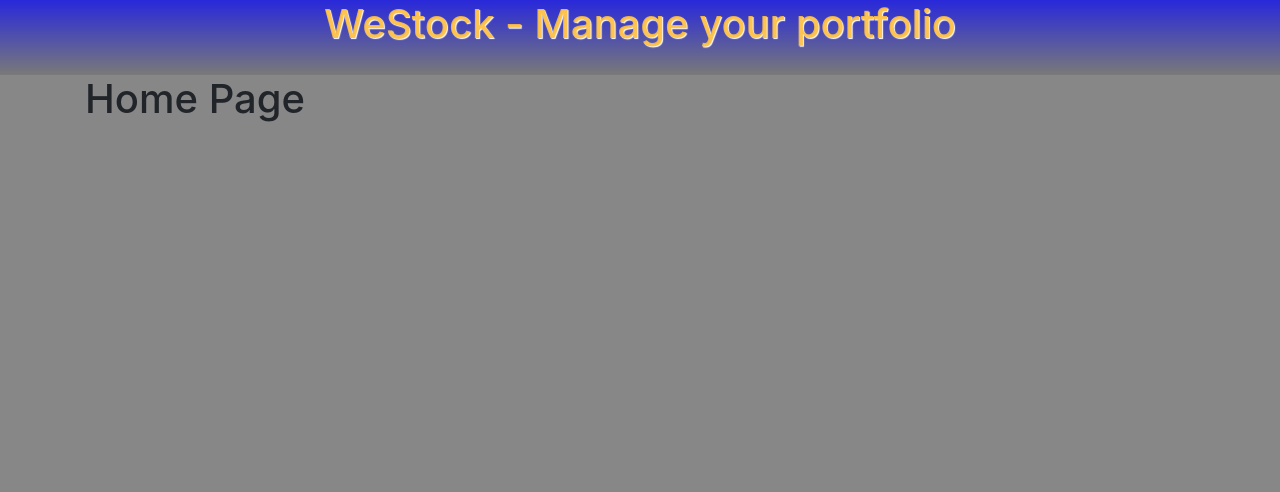
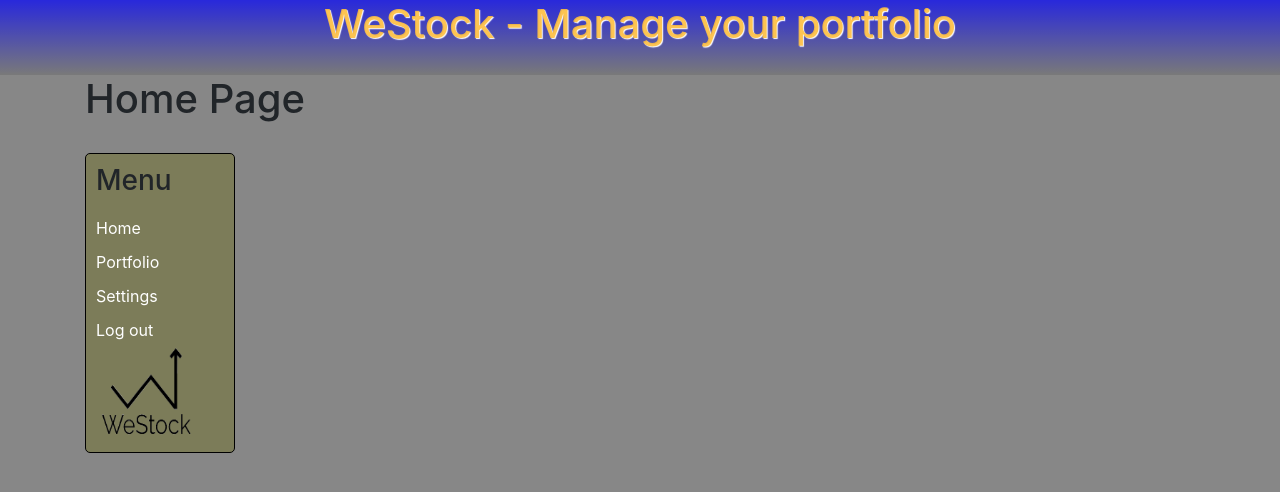
Before and after one commit to StockApp-Org/StockApp, a React (Create React App) app: page / in a window 1280 px wide. Both pictures are taken after typing "name@example.com", "Sample123" into the empty fields and a click on the input "Login". Shown: the top 492 px of the page. Built offline with nearby package versions, Linux system fonts and the light colour scheme.

Commit message:
Added menu component with a logo

```diff
--- a/src/Pages/Home/HomePage.js
+++ b/src/Pages/Home/HomePage.js
@@ -1,10 +1,12 @@
 import React from 'react';
 import {Container} from 'react-bootstrap';
+import Menu from '../Menu/Components/Menu';
 
 let HomePage = () => {
     return (
     <Container>
         <h1>Home Page</h1>
+        <Menu />
     </Container>
     )
 };
--- /dev/null
+++ b/src/Pages/Menu/Components/Menu.js
@@ -0,0 +1,23 @@
+import React from 'react';
+import '../Styles/Menu.css';
+import Logo from '../Images/logo.png';
+
+class Menu extends React.Component{
+
+
+    render(){
+        return(
+            <div id="MenuContainer">
+                <h3>Menu</h3>
+                <a href="">Home</a>
+                <a href="">Portfolio</a>
+                <a href="">Settings</a>
+                <a href="">Log out</a>
+
+                <img id="logo" src={Logo} alt="Logo here"></img>
+            </div>
+        );
+    }
+}
+
+export default Menu;
--- /dev/null
+++ b/src/Pages/Menu/Styles/Menu.css
@@ -0,0 +1,19 @@
+#MenuContainer{
+    border-radius: 5px;
+    border: 1px solid black;
+    background-color: rgb(124, 124, 89);
+    display: flex;
+    flex-direction: column;
+    margin-top: 30px;
+    padding: 10px;
+    width: 150px;
+}
+
+#MenuContainer a {
+ margin-top: 10px;
+}
+
+#logo{
+    height: 100px;
+    width: 100px;
+}
```
Also changed, not shown: src/Pages/Menu/Images/logo.png (added).
